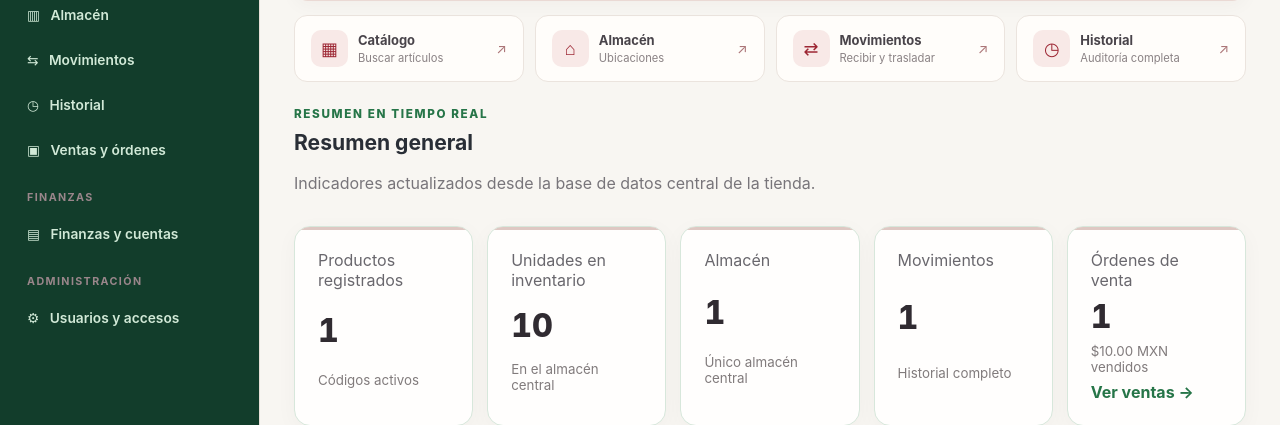
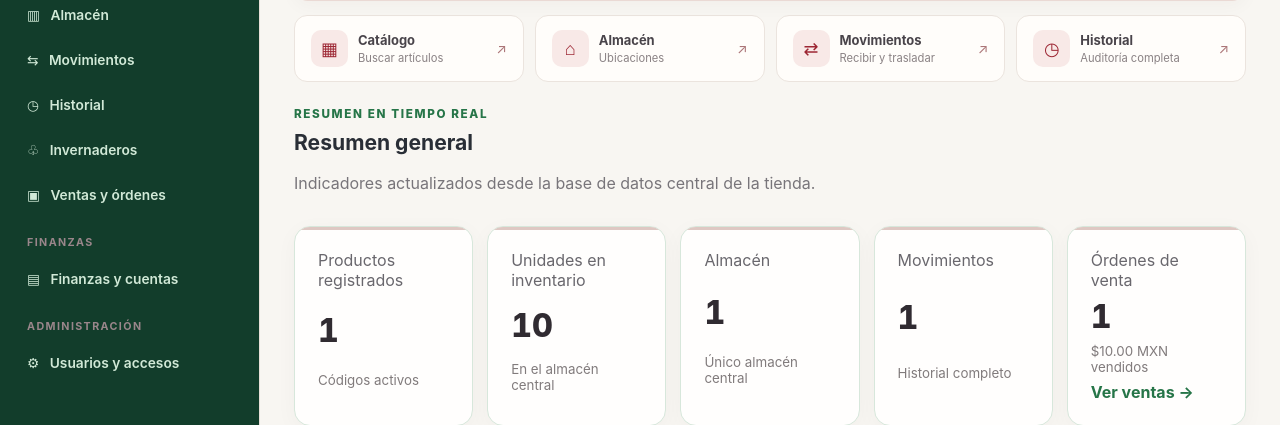
Before and after one commit to sniff32/inventario_agroquimicos, a Django app: page / in a window 1280 px wide. Shown: the part 237-662 px from the top of the page. Run offline with Django 5.2, Linux system fonts and the light colour scheme; a user stored in the database is signed in; tables that the repository leaves empty hold one stand-in row (values such as "Sample post").

Commit message:
Integrar sección Invernaderos en navegación y vistas

```diff
--- a/templates/dashboard.html
+++ b/templates/dashboard.html
@@ -17,6 +17,7 @@
         <a class="{% if active_section == 'sucursales' %}nav-active{% endif %}" href="{% url 'home' %}?seccion=sucursales">▥ &nbsp; Almacén</a>
         <a class="{% if active_section == 'movimientos' %}nav-active{% endif %}" href="{% url 'home' %}?seccion=movimientos">⇆ &nbsp; Movimientos</a>
         <a class="{% if active_section == 'historial' %}nav-active{% endif %}" href="{% url 'home' %}?seccion=historial">◷ &nbsp; Historial</a>
+        <a class="{% if active_section == 'invernaderos' %}nav-active{% endif %}" href="{% url 'home' %}?seccion=invernaderos">♧ &nbsp; Invernaderos</a>
         {% if user.is_superuser or user_is_employee %}<a class="{% if active_section == 'ventas' %}nav-active{% endif %}" href="{% url 'home' %}?seccion=ventas">▣ &nbsp; Ventas y órdenes</a>{% endif %}
         {% if user.is_superuser %}
           <div class="nav-heading">FINANZAS</div>
@@ -29,7 +30,7 @@
     </aside>
     <div class="content">
       <header class="topbar">
-        <span>{% if active_section == 'administracion' %}Administración de usuarios{% elif active_section == 'productos' %}Productos{% elif active_section == 'sucursales' %}Almacén{% elif active_section == 'movimientos' %}Movimientos{% elif active_section == 'historial' %}Historial{% elif active_section == 'finanzas' %}Finanzas y cuentas{% elif active_section == 'ventas' %}Ventas y órdenes{% else %}Panel de control{% endif %}</span>
+        <span>{% if active_section == 'administracion' %}Administración de usuarios{% elif active_section == 'productos' %}Productos{% elif active_section == 'sucursales' %}Almacén{% elif active_section == 'movimientos' %}Movimientos{% elif active_section == 'historial' %}Historial{% elif active_section == 'invernaderos' %}Invernaderos{% elif active_section == 'finanzas' %}Finanzas y cuentas{% elif active_section == 'ventas' %}Ventas y órdenes{% else %}Panel de control{% endif %}</span>
         <div class="account">
           <span>{{ user.get_full_name|default:user.username }}</span>
           <form method="post" action="{% url 'logout' %}">{% csrf_token %}<button type="submit" class="btn subtle">Cerrar sesión</button></form>
@@ -39,7 +40,9 @@
         {% for message in messages %}
           <div class="notice {% if message.tags == 'success' %}success{% else %}error{% endif %}" role="status">{{ message }}</div>
         {% endfor %}
-        {% if active_section == 'finanzas' and user.is_superuser %}
+        {% if active_section == 'invernaderos' %}
+          {% include 'greenhouses/content.html' %}
+        {% elif active_section == 'finanzas' and user.is_superuser %}
           {% include 'finance/content.html' %}
         {% elif active_section == 'administracion' and user.is_superuser %}
           <div class="eyebrow">ADMINISTRACIÓN · ACCESO EXCLUSIVO</div>
```
